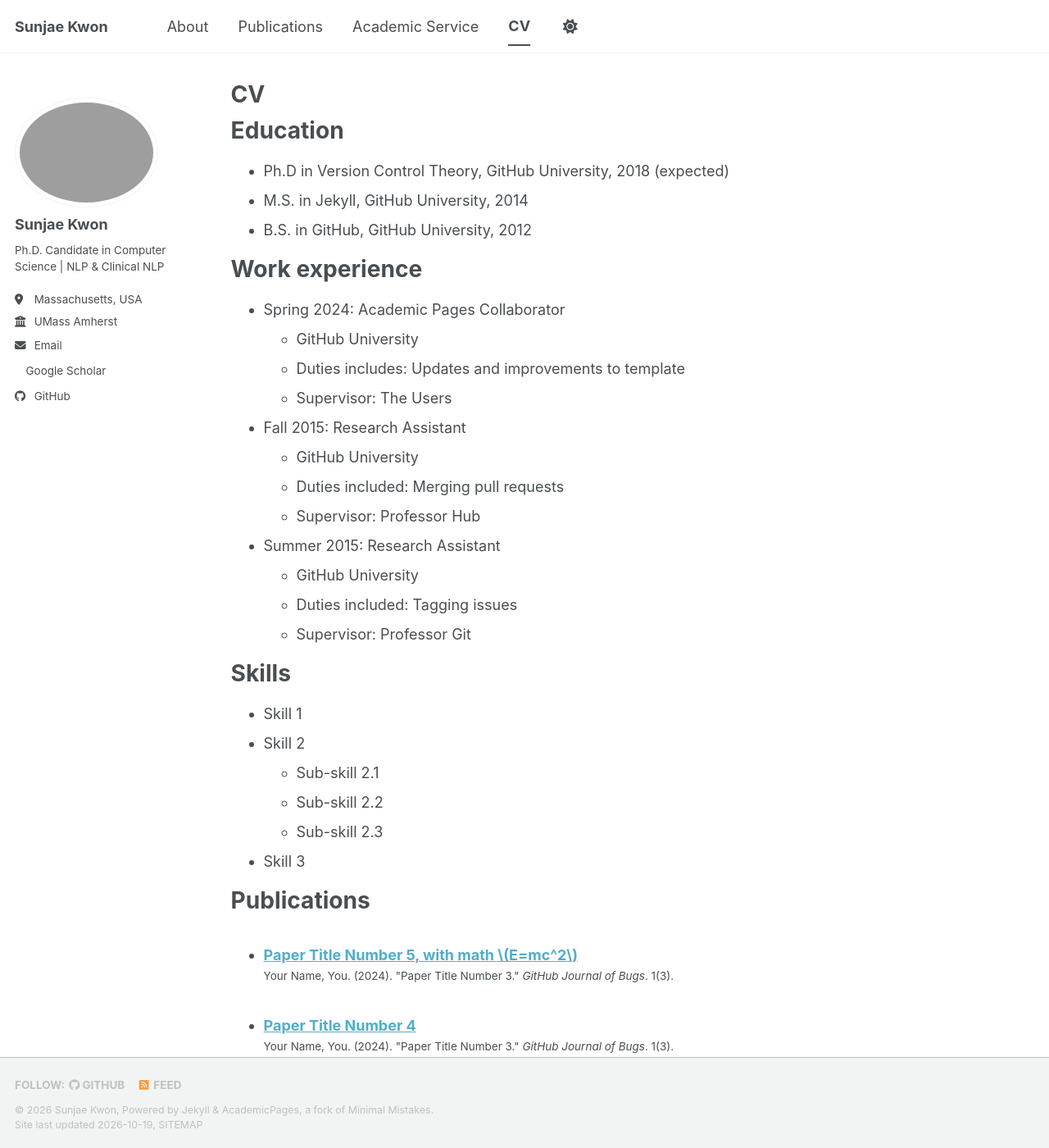
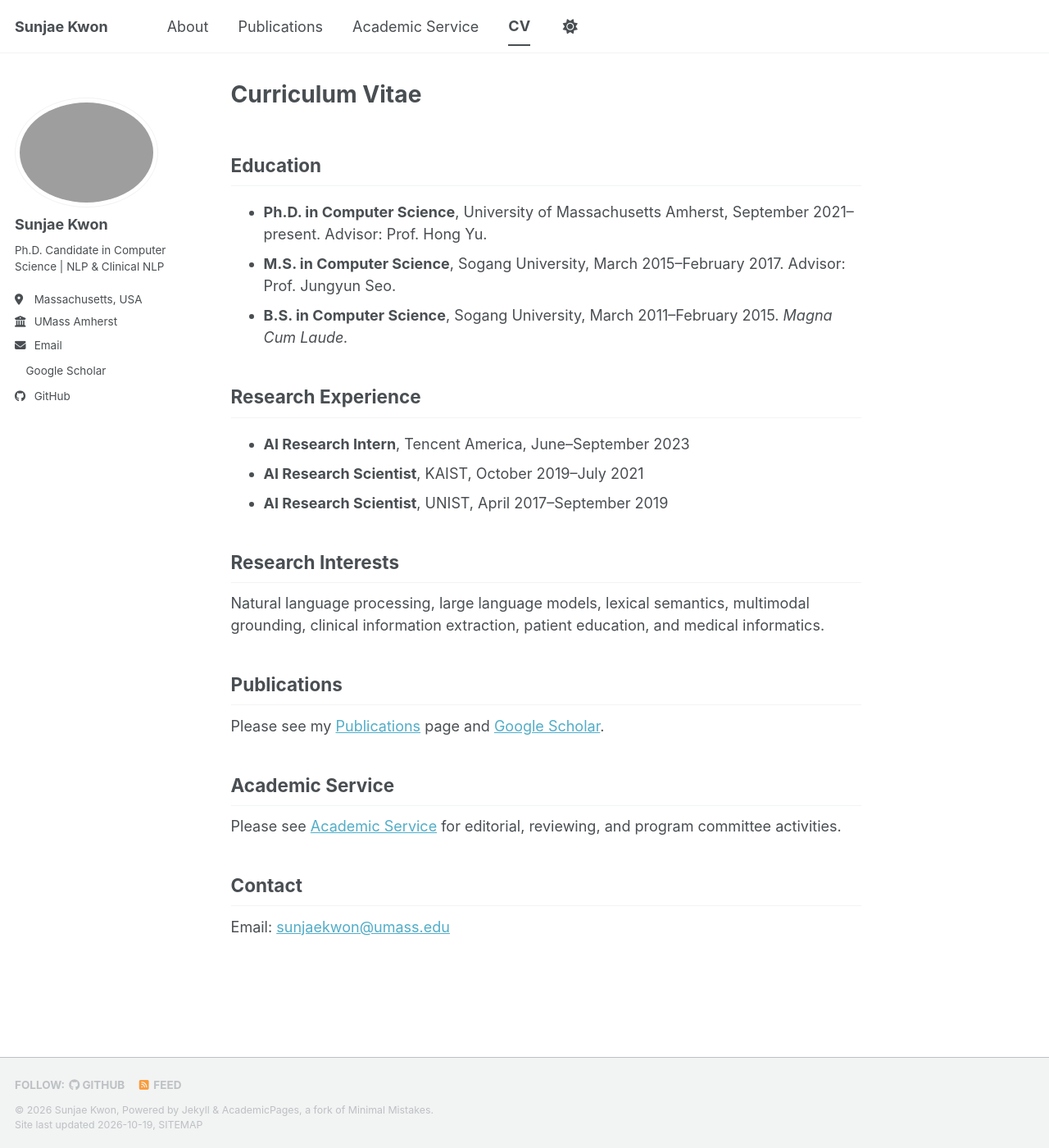
Before and after one commit to soon91jae/soon91jae.github.io, a Jekyll site: the page built from _pages/cv.md, in a window 1280 px wide and 1400 px high. Shown: the whole window at 82% size. Built offline with Jekyll 4.4.1, drawn with Linux system fonts in a browser that asks for light colours; a style sheet for code colours, icons or effects is not loaded; some of the changed text lies outside the part shown.

Commit message:
Personalize academic website: _pages/cv.md

```diff
--- a/_pages/cv.md
+++ b/_pages/cv.md
@@ -1,64 +1,36 @@
 ---
-layout: archive
-title: "CV"
+layout: single
+title: "Curriculum Vitae"
 permalink: /cv/
 author_profile: true
 redirect_from:
-  - /resume
+  - /resume/
 ---
 
-{% include base_path %}
+## Education
 
-Education
-======
-* Ph.D in Version Control Theory, GitHub University, 2018 (expected)
-* M.S. in Jekyll, GitHub University, 2014
-* B.S. in GitHub, GitHub University, 2012
+- **Ph.D. in Computer Science**, University of Massachusetts Amherst, September 2021–present. Advisor: Prof. Hong Yu.
+- **M.S. in Computer Science**, Sogang University, March 2015–February 2017. Advisor: Prof. Jungyun Seo.
+- **B.S. in Computer Science**, Sogang University, March 2011–February 2015. *Magna Cum Laude.*
 
-Work experience
-======
-* Spring 2024: Academic Pages Collaborator
-  * GitHub University
-  * Duties includes: Updates and improvements to template
-  * Supervisor: The Users
+## Research Experience
 
-* Fall 2015: Research Assistant
-  * GitHub University
-  * Duties included: Merging pull requests
-  * Supervisor: Professor Hub
+- **AI Research Intern**, Tencent America, June–September 2023
+- **AI Research Scientist**, KAIST, October 2019–July 2021
+- **AI Research Scientist**, UNIST, April 2017–September 2019
 
-* Summer 2015: Research Assistant
-  * GitHub University
-  * Duties included: Tagging issues
-  * Supervisor: Professor Git
+## Research Interests
 
-Skills
-======
-* Skill 1
-* Skill 2
-  * Sub-skill 2.1
-  * Sub-skill 2.2
-  * Sub-skill 2.3
-* Skill 3
+Natural language processing, large language models, lexical semantics, multimodal grounding, clinical information extraction, patient education, and medical informatics.
 
-Publications
-======
-  <ul>{% for post in site.publications reversed %}
-    {% include archive-single-cv.html %}
-  {% endfor %}</ul>
+## Publications
 
-Talks
-======
-  <ul>{% for post in site.talks reversed %}
-    {% include archive-single-talk-cv.html  %}
-  {% endfor %}</ul>
+Please see my [Publications](/publications/) page and [Google Scholar](https://scholar.google.com/citations?user=N9ZM-CIAAAAJ&hl=en).
 
-Teaching
-======
-  <ul>{% for post in site.teaching reversed %}
-    {% include archive-single-cv.html %}
-  {% endfor %}</ul>
+## Academic Service
 
-Service and leadership
-======
-* Currently signed in to 43 different slack teams
+Please see [Academic Service](/service/) for editorial, reviewing, and program committee activities.
+
+## Contact
+
+Email: [sunjaekwon@umass.edu](mailto:sunjaekwon@umass.edu)
```
